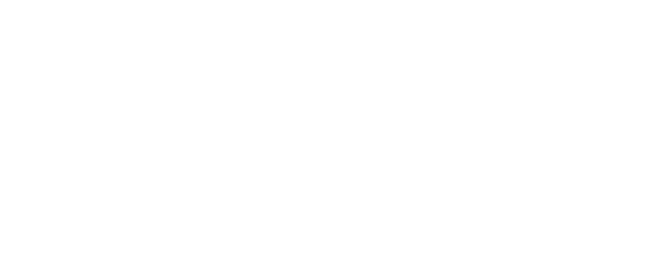
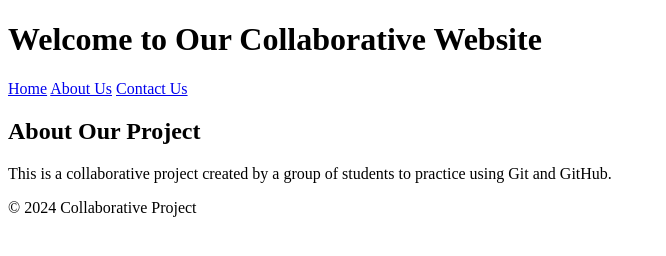
Before and after one commit to JanceeRod/collaborative-website, a plain HTML site: page index.html in a window 1280 px wide. Shown: the whole page, without its empty margins (0-666 px from the left). Drawn offline with Linux system fonts and the light colour scheme.

Commit message:
jancee added content for home page

```diff
--- a/index.html
+++ b/index.html
@@ -1 +1,30 @@
 <!-- HOME PAGE CONCEPTNISM - jancee -->
+
+<!DOCTYPE html>
+<html lang="en">
+<head>
+    <meta charset="UTF-8">
+    <meta name="viewport" content="width=device-width, initial-scale=1.0">
+    <title>Home - Collaborative Website</title>
+    <link rel="stylesheet" href="styles.css">
+</head>
+<body>
+    <header>
+        <h1>Welcome to Our Collaborative Website</h1>
+        <nav>
+            <a href="index.html">Home</a>
+            <a href="about.html">About Us</a>
+            <a href="contact.html">Contact Us</a>
+        </nav>
+    </header>
+    <main>
+        <section>
+            <h2>About Our Project</h2>
+            <p>This is a collaborative project created by a group of students to practice using Git and GitHub.</p>
+        </section>
+    </main>
+    <footer>
+        <p>&copy; 2024 Collaborative Project</p>
+    </footer>
+</body>
+</html>
```
